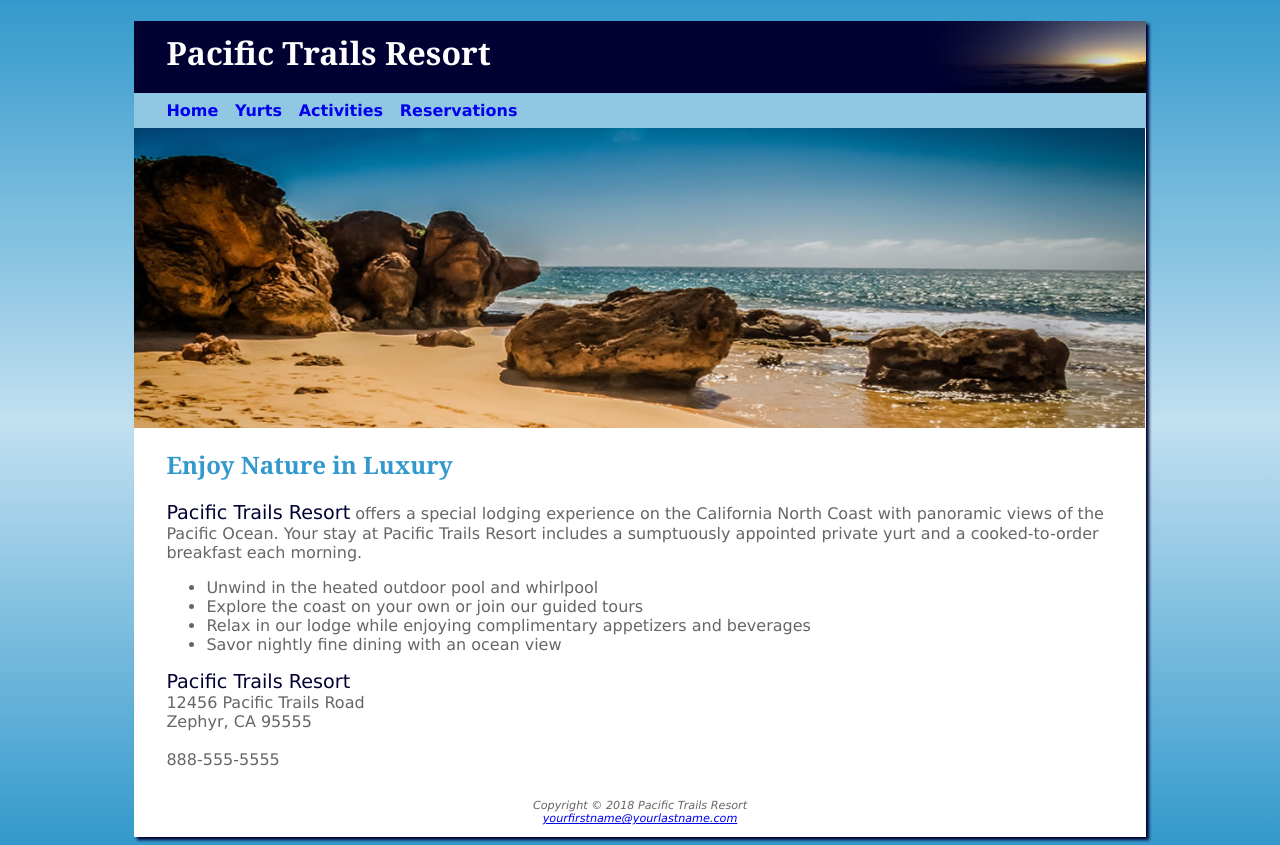
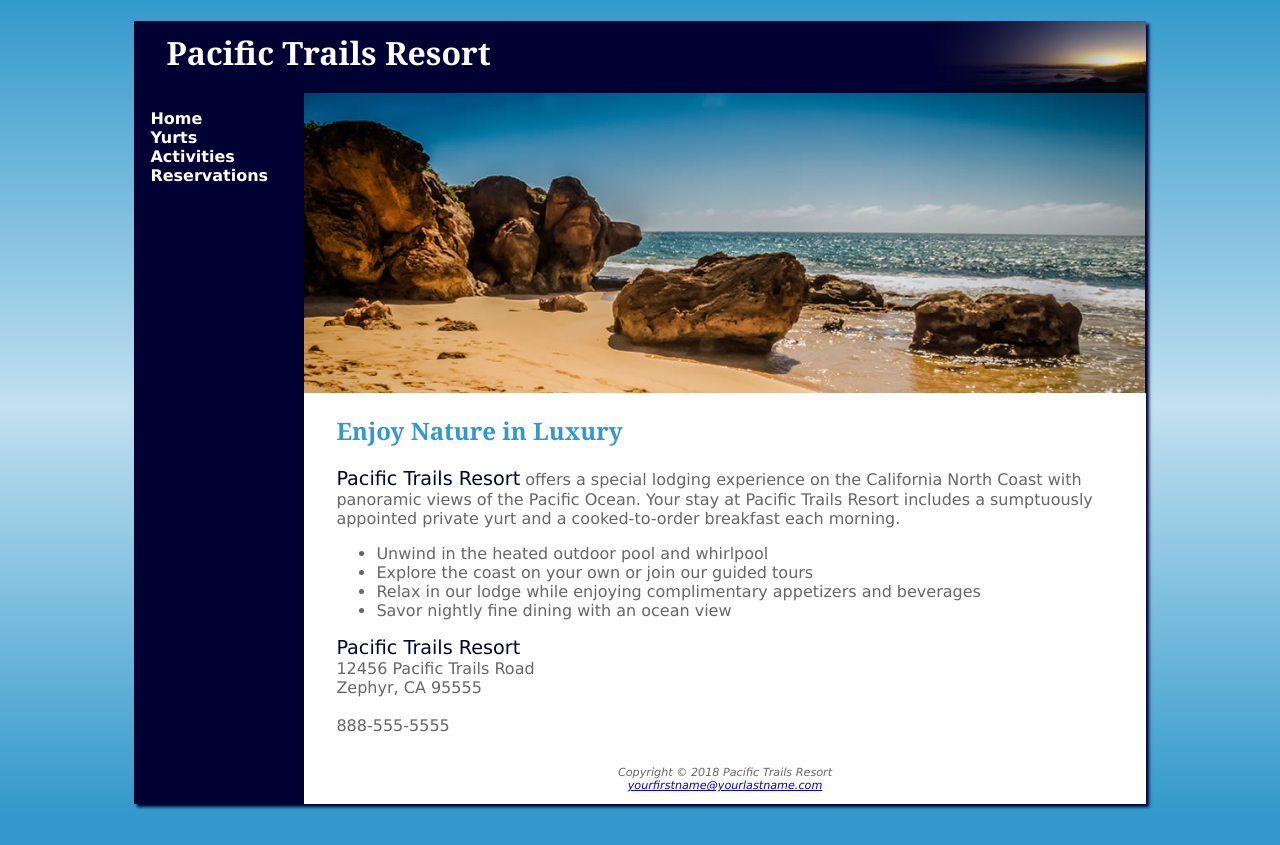
Before and after one commit to 44144-fa21/ch6-case-study-cameronkc, a plain HTML site: page index.html in a window 1280 px wide. After the commit the page ends 812 px from the top, so only its background shows below. Drawn offline with Linux system fonts and the light colour scheme.

Commit message:
ch6casestudy

```diff
--- a/index.html
+++ b/index.html
@@ -11,10 +11,12 @@
 <h1>Pacific Trails Resort</h1>
 </header>
 <nav>
-<a href="index.html">Home</a> &nbsp;
-<a href="yurts.html">Yurts</a> &nbsp;
-<a href="activities.html">Activities</a> &nbsp;
-<a href="reservations.html">Reservations</a>
+  <ul>
+    <li><a href="index.html">Home</a></li>
+    <li><a href="yurts.html">Yurts</a></li>
+    <li><a href="activities.html">Activities</a></li>
+    <li><a href="reservations.html">Reservations</a></li>
+  </ul>
 </nav>
 <div id="homehero">
 </div>
--- a/pacific.css
+++ b/pacific.css
@@ -1,3 +1,7 @@
+
+* {
+	box-sizing: border-box;
+}
 body { background-color: #3399CC;
       color: #666666;
 	  font-family: Verdana, Arial, sans-serif;
@@ -17,8 +21,10 @@ h1 { line-height: 200%;
 	 margin-bottom: 0;
 }
 nav { font-weight: bold;
-      background-color: #90C7E3;
 	  padding: .5em .5em .5em 2em;
+	  float: left;
+	  width: 160px;
+	  padding: 0;
 }
 h2 { color: #3399CC;
      font-family: Georgia, serif;
@@ -34,32 +40,59 @@ footer { font-size: .70em;
          font-style: italic;
 		 text-align: center;
 		 padding: 1em;
+		 margin-left: 170px;
+		 background-color: #FFFFFF;
 }
 main { padding-left: 2em;
       padding-right: 2em;
 	  display: block;
+	  background-color: #FFFFFF;
+	  margin-left: 170px;
+	  padding-top: 1px;
+	  padding-bottom: 1px;
 }
 #homehero { height: 300px;
            background-image: url(coast.jpg);
 		   background-size: 100% 100%;
 		   background-repeat: no-repeat;
+		   margin-left: 170px;
 }
 #yurthero { height: 300px;
            background-image: url(yurt.jpg);
 		   background-size: 100% 100%;
 		   background-repeat: no-repeat;
+		   margin-left: 170px;
 }
 #trailhero { height: 300px;
            background-image: url(trail.jpg);
 		   background-size: 100% 100%;
 		   background-repeat: no-repeat;
+		   margin-left: 170px;
 }
 nav a { text-decoration: none; }
+nav a:link{
+	color: #FFFFFF;
+}
+nav a:visited{
+	color: #C2E0F0;
+}
+nav a:hover{
+	color: #CCCCCC;
+}
 #wrapper { width: 80%;
           margin-left: auto;
 		  margin-right: auto;
-		  background-color: #FFFFFF;
+		  background-color: #000033;
 		  min-width: 700px;
 		  max-width: 1024px;
 		  box-shadow: 3px 3px 3px #000033;
 }
+
+nav ul {
+	list-style-type: none;
+	padding-left: 1em;
+}
+
+header, nav, main, footer {
+	display: block;
+}
```
Also changed, not shown: activities.html (+6 -4 lines), yurts.html (+6 -4 lines).
